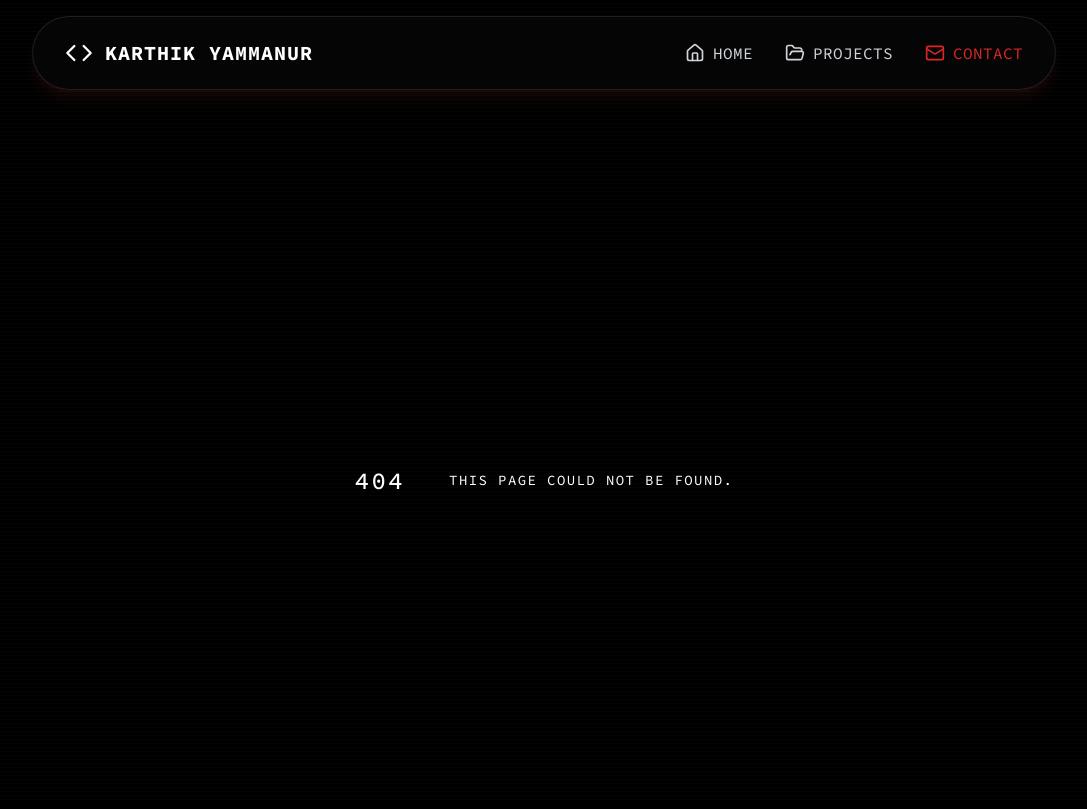
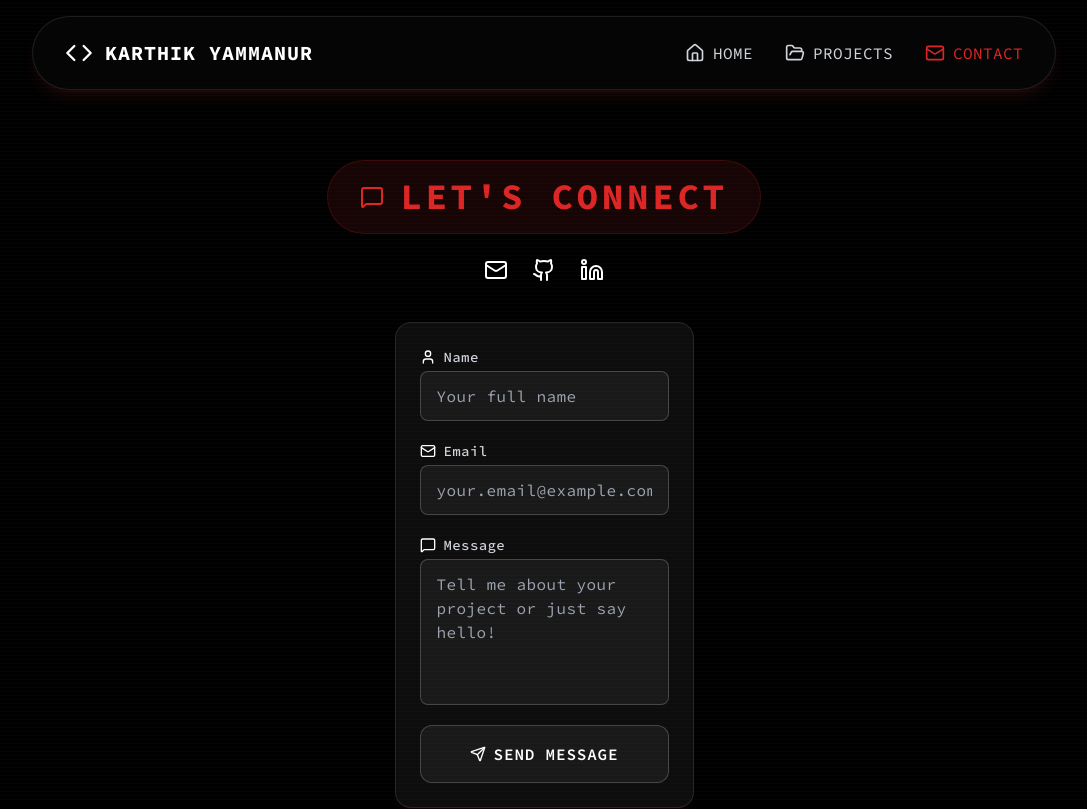
Before and after one commit to karthikyammanur/karthik-portfolio, a Next.js app: page /contact in a window 1280 px wide. Before the commit this address had no page. Shown: the top 809 px of the page, without its empty margins (96-1183 px from the left). Built offline with nearby package versions, Linux system fonts and the light colour scheme.

Commit message:
migrated pages to App Router structure

```diff
--- a/src/pages/api/send-email.ts
+++ b/src/app/api/send-email/route.ts
@@ -1,26 +1,16 @@
-import type { NextApiRequest, NextApiResponse } from 'next';
+import { NextRequest, NextResponse } from 'next/server';
 import nodemailer from 'nodemailer';
 
-type Data = {
-  message: string;
-  success: boolean;
-};
+export async function POST(request: NextRequest) {
+  try {
+    const { name, email, message } = await request.json();
 
-export default async function handler(
-  req: NextApiRequest,
-  res: NextApiResponse<Data>
-) {
-  if (req.method !== 'POST') {
-    return res.status(405).json({ message: 'Method not allowed', success: false });
-  }
-
-  const { name, email, message } = req.body;
-
-  if (!name || !email || !message) {
-    return res.status(400).json({ message: 'All fields are required', success: false });
-  }
-
-  try {
+    if (!name || !email || !message) {
+      return NextResponse.json(
+        { message: 'All fields are required', success: false },
+        { status: 400 }
+      );
+    }
 
     const transporter = nodemailer.createTransport({
       service: 'gmail',
@@ -76,9 +66,12 @@ export default async function handler(
     // Send the email
     await transporter.sendMail(mailOptions);
 
-    res.status(200).json({ message: 'Email sent successfully', success: true });
+    return NextResponse.json({ message: 'Email sent successfully', success: true });
   } catch (error) {
     console.error('Error sending email:', error);
-    res.status(500).json({ message: 'Failed to send email', success: false });
+    return NextResponse.json(
+      { message: 'Failed to send email', success: false },
+      { status: 500 }
+    );
   }
 }
--- a/src/pages/Contact.tsx
+++ b/src/app/contact/page.tsx
@@ -1,22 +1,23 @@
 "use client";
+
 import { motion } from "framer-motion";
-import { FaGithub, FaLinkedin, FaEnvelope } from "react-icons/fa";
-import { Github, Linkedin, Mail, Send, MessageSquare, User } from "lucide-react";
 import { useState } from "react";
+import { User, Mail, MessageSquare, Github, Linkedin, Send } from "lucide-react";
 import { ContactCard } from "@/components/Card";
 
-export default function Contact() {
+export default function ContactPage() {
   const [formData, setFormData] = useState({
     name: "",
     email: "",
     message: ""
   });
+  const [isSubmitting, setIsSubmitting] = useState(false);
   const [submitStatus, setSubmitStatus] = useState<"idle" | "success" | "error">("idle");
-  const [isSubmitting, setIsSubmitting] = useState(false);
 
   const handleSubmit = async (e: React.FormEvent) => {
     e.preventDefault();
     setIsSubmitting(true);
+    setSubmitStatus("idle");
 
     try {
       const response = await fetch('/api/send-email', {
@@ -50,6 +51,7 @@ export default function Contact() {
       [e.target.name]: e.target.value
     }));
   };
+
   return (
     <div className="min-h-screen bg-black text-white flex flex-col items-center justify-center px-4 py-20">
       <motion.div
@@ -118,7 +120,7 @@ export default function Contact() {
         )}
 
         <label className="flex flex-col gap-1">
-          <span className="text-sm font-medium flex items-center gap-2">
+          <span className="text-sm font-medium text-gray-300 flex items-center gap-2">
             <User className="w-4 h-4 text-white" />
             Name
           </span>
@@ -128,12 +130,13 @@ export default function Contact() {
             value={formData.name}
             onChange={handleChange}
             required
-            className="rounded-lg bg-black border border-white/20 px-4 py-3 text-white focus:outline-none focus:border-primary focus:ring-1 focus:ring-primary transition-colors"
+            className="w-full px-4 py-3 bg-white/5 border border-white/20 rounded-lg text-white placeholder-gray-400 focus:outline-none focus:ring-2 focus:ring-primary/50 focus:border-primary/50 transition-all"
             placeholder="Your full name"
           />
         </label>
+
         <label className="flex flex-col gap-1">
-          <span className="text-sm font-medium flex items-center gap-2">
+          <span className="text-sm font-medium text-gray-300 flex items-center gap-2">
             <Mail className="w-4 h-4 text-white" />
             Email
           </span>
@@ -143,12 +146,13 @@ export default function Contact() {
             value={formData.email}
             onChange={handleChange}
             required
-            className="rounded-lg bg-black border border-white/20 px-4 py-3 text-white focus:outline-none focus:border-primary focus:ring-1 focus:ring-primary transition-colors"
+            className="w-full px-4 py-3 bg-white/5 border border-white/20 rounded-lg text-white placeholder-gray-400 focus:outline-none focus:ring-2 focus:ring-primary/50 focus:border-primary/50 transition-all"
             placeholder="your.email@example.com"
           />
         </label>
+
         <label className="flex flex-col gap-1">
-          <span className="text-sm font-medium flex items-center gap-2">
+          <span className="text-sm font-medium text-gray-300 flex items-center gap-2">
             <MessageSquare className="w-4 h-4 text-white" />
             Message
           </span>
@@ -157,19 +161,22 @@ export default function Contact() {
             value={formData.message}
             onChange={handleChange}
             required
-            rows={4}
-            className="rounded-lg bg-black border border-white/20 px-4 py-3 text-white focus:outline-none focus:border-primary focus:ring-1 focus:ring-primary resize-none transition-colors"
-            placeholder="Type in your message here!"
+            rows={5}
+            className="w-full px-4 py-3 bg-white/5 border border-white/20 rounded-lg text-white placeholder-gray-400 focus:outline-none focus:ring-2 focus:ring-primary/50 focus:border-primary/50 transition-all resize-none"
+            placeholder="Tell me about your project or just say hello!"
           />
         </label>
-        <button
+
+        <motion.button
           type="submit"
           disabled={isSubmitting}
+          whileHover={{ scale: 1.02 }}
+          whileTap={{ scale: 0.98 }}
           className="inline-flex items-center justify-center gap-2 transition-transform duration-200 ease-in-out border border-white/20 bg-white/5 text-white px-8 py-4 rounded-xl font-semibold hover:scale-105 hover:shadow-[0_0_12px_#dc2626] hover:border-red-400 hover:bg-white/10 hover:text-white disabled:opacity-50 disabled:cursor-not-allowed"
         >
           {isSubmitting ? (
             <>
-              <div className="w-4 h-4 border-2 border-white/30 border-t-white rounded-full animate-spin"></div>
+              <div className="animate-spin rounded-full h-4 w-4 border-b-2 border-white"></div>
               Sending...
             </>
           ) : (
@@ -178,7 +185,7 @@ export default function Contact() {
               Send Message
             </>
           )}
-        </button>
+        </motion.button>
         </motion.form>
       </ContactCard>
     </div>
--- a/src/pages/Projects.tsx
+++ b/src/app/projects/page.tsx
@@ -37,7 +37,7 @@ const allProjects = [
   {
     title: "Pocket Secretary",
     description:
-      "Pocket Secretary is an AI-powered scheduling assistant that converts casual text or image-based inputs into structured calendar events. Co-developed with a focus on accessibility and ease of use, building a responsive chatbot interface using Figma and Flutter. The assistant leverages Google&apos;s Gemini API to intelligently interpret slang, typos, and natural language. Integrated Supabase for real-time data storage and event syncing across user devices.",
+      "Pocket Secretary is an AI-powered scheduling assistant that converts casual text or image-based inputs into structured calendar events. Co-developed with a focus on accessibility and ease of use, building a responsive chatbot interface using Figma and Flutter. The assistant leverages Google's Gemini API to intelligently interpret slang, typos, and natural language. Integrated Supabase for real-time data storage and event syncing across user devices.",
     techStack: ["Flutter", "Figma", "Gemini API", "Supabase", "Dart"],
     githubLink: "https://github.com/karthikyammanur/PocketSecretary",
     liveLink: "https://youtu.be/HN1H2H2MC2E",
@@ -46,7 +46,7 @@ const allProjects = [
   {
     title: "Sai Meghna Dance School Website",
     description:
-      "This is a custom-built full-stack website created for my mom&apos;s Kuchipudi dance school using the MERN stack. The frontend was developed in React and styled with Tailwind CSS, enhanced by animations from Framer Motion and AOS. It includes features like a testimonial carousel, dynamic routing, and a floating chat modal. On the backend, Express and MongoDB handle form submissions and data management. The site is fully mobile-responsive and branded with Indian cultural motifs to reflect the school&apos;s identity.",
+      "This is a custom-built full-stack website created for my mom's Kuchipudi dance school using the MERN stack. The frontend was developed in React and styled with Tailwind CSS, enhanced by animations from Framer Motion and AOS. It includes features like a testimonial carousel, dynamic routing, and a floating chat modal. On the backend, Express and MongoDB handle form submissions and data management. The site is fully mobile-responsive and branded with Indian cultural motifs to reflect the school's identity.",
     techStack: ["React", "Node.js", "MongoDB", "Express", "Tailwind", "Framer Motion"],
     githubLink: "https://github.com/karthikyammanur/sai-meghna-dance-school",
     imageSrc: "/globe.svg",
--- a/src/pages/_app.tsx
+++ /dev/null
@@ -1,33 +0,0 @@
-import type { AppProps } from 'next/app';
-import { useEffect } from "react";
-import { Source_Code_Pro } from "next/font/google";
-import AOS from "aos";
-import "aos/dist/aos.css";
-import "../app/globals.css";
-import Navbar from "@/components/Navbar";
-import Footer from "@/components/Footer";
-import ParallaxClientProvider from "@/components/ParallaxClientProvider";
-
-const sourceCodePro = Source_Code_Pro({
-  variable: "--font-source-code-pro",
-  subsets: ["latin"],
-  weight: ["300", "400", "500", "600", "700"],
-});
-
-export default function MyApp({ Component, pageProps }: AppProps) {
-  useEffect(() => {
-    AOS.init({ duration: 1000 });
-  }, []);
-
-  return (
-    <div className={`${sourceCodePro.variable}`}>
-      <ParallaxClientProvider>
-        <Navbar />
-        <main className="min-h-screen px-4 bg-black text-white">
-          <Component {...pageProps} />
-        </main>
-        <Footer />
-      </ParallaxClientProvider>
-    </div>
-  );
-}
```
